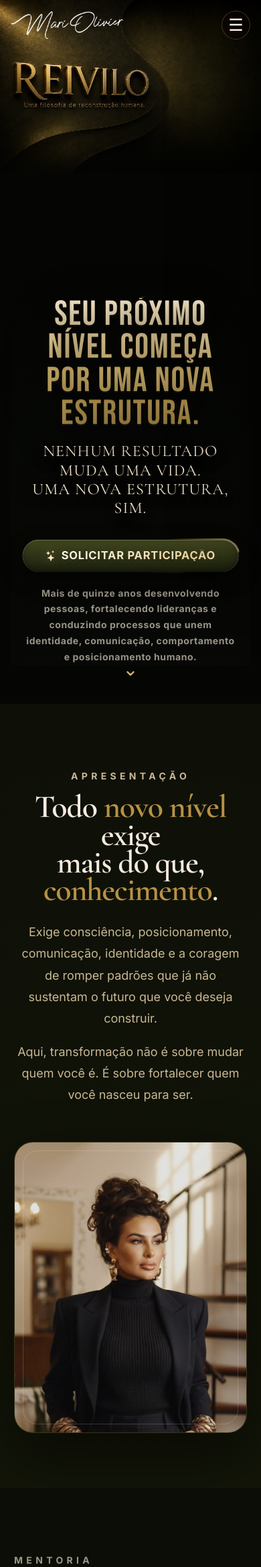
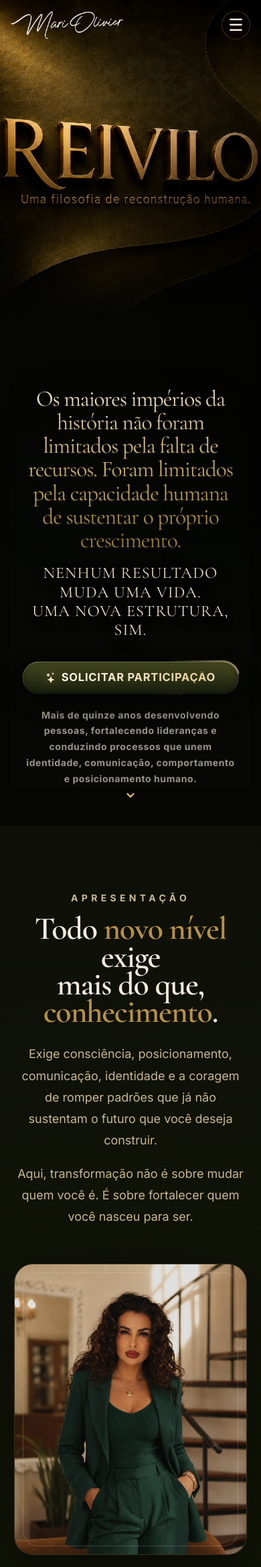
Before and after one commit to Hunter954/MariOlivierLandingPage, a Flask app: page / in a window 390 px wide. Shown: the top 2340 px of the page at 67% size. Run offline with Flask 3, Linux system fonts and the light colour scheme.

Commit message:
Add files via upload

```diff
--- a/app/static/css/style.css
+++ b/app/static/css/style.css
@@ -1153,3 +1153,65 @@ body{background:#070806;color:var(--text)}
     max-width:360px;
   }
 }
+
+
+/* Ajustes solicitados - novo texto do hero, imagem mobile e foto da apresentação */
+.hero h1{
+  max-width:760px;
+  font-family:'Cormorant Garamond',serif!important;
+  font-size:clamp(34px,4.3vw,68px)!important;
+  line-height:1.03!important;
+  letter-spacing:-.035em!important;
+  text-transform:none!important;
+}
+
+.intro-photo img{
+  object-position:center top;
+}
+
+@media(max-width:900px){
+  .hero{
+    min-height:980px!important;
+  }
+
+  .hero-bg{
+    height:clamp(430px,112vw,650px)!important;
+    background-image:
+      linear-gradient(180deg,rgba(5,6,4,.02) 0%,rgba(5,6,4,.04) 48%,rgba(5,6,4,.34) 76%,#050604 100%),
+      url('../img/hero-bg-mobile.png')!important;
+    background-size:cover!important;
+    background-position:center top!important;
+    background-repeat:no-repeat!important;
+  }
+
+  .hero-content{
+    min-height:980px!important;
+    padding-top:clamp(510px,128vw,690px)!important;
+  }
+
+  .hero h1{
+    font-size:clamp(29px,8.2vw,48px)!important;
+    line-height:1.05!important;
+    max-width:520px!important;
+    margin-inline:auto!important;
+  }
+}
+
+@media(max-width:560px){
+  .hero{
+    min-height:940px!important;
+  }
+
+  .hero-bg{
+    height:clamp(420px,126vw,560px)!important;
+  }
+
+  .hero-content{
+    min-height:940px!important;
+    padding-top:clamp(500px,142vw,610px)!important;
+  }
+
+  .hero h1{
+    font-size:clamp(27px,8.6vw,42px)!important;
+  }
+}
--- a/app/templates/index.html
+++ b/app/templates/index.html
@@ -35,7 +35,7 @@
       <div class="hero-bg"></div>
       <div class="container hero-content reveal">
         <div class="hero-copy">
-          <h1>Seu próximo nível<br class="desktop-title-break"> começa por uma<br class="desktop-title-break"> nova estrutura.</h1>
+          <h1>Os maiores impérios da história não foram limitados pela falta de recursos. Foram limitados pela capacidade humana de sustentar o próprio crescimento.</h1>
           <p class="italic hero-structure">NENHUM RESULTADO MUDA UMA VIDA.<br>UMA NOVA ESTRUTURA, SIM.</p>
           <a class="premium-button premium-hero" href="{{ whatsapp_url }}" target="_blank" rel="noopener"><span class="premium-dots" aria-hidden="true"></span><i class="bi bi-stars premium-icon" aria-hidden="true"></i><span class="premium-text">Solicitar participação</span></a>
           <p class="micro">Mais de quinze anos desenvolvendo pessoas, fortalecendo lideranças e conduzindo processos que unem identidade, comunicação, comportamento e posicionamento humano.</p>
@@ -53,7 +53,7 @@
       </div>
       <div class="container intro-photo-wrap reveal" aria-label="Imagem de apresentação Mari Olivier">
         <div class="intro-photo">
-          <img src="{{ url_for('static', filename='img/mari-portrait.jpg') }}" alt="Mari Olivier">
+          <img src="{{ url_for('static', filename='img/reivilo-nova-pessoa.png') }}" alt="Participante REIVILO">
         </div>
       </div>
     </section>
@@ -143,7 +143,7 @@
       <div class="container faq-wrap reveal">
         <p class="eyebrow center-text">FAQ</p>
         <h2 class="center-text">Perguntas <span>frequentes</span></h2>
-        <details open><summary>O que esta mentoria desenvolve?</summary><p>Desenvolve pessoas.</p><p>Mais do que aprimorar habilidades, esta mentoria fortalece identidade, amplia consciência, desperta potencialidades e promove uma transformação profunda na forma de pensar, agir e ocupar espaços.</p><p>Trabalhamos aquilo que sustenta toda grande mudança: autoconhecimento, clareza de propósito, postura diante da vida, inteligência relacional, segurança emocional, comunicação, presença e posicionamento.</p><p>É um processo que une desenvolvimento humano e estratégia para que cada indivíduo reconheça seu valor, rompa limitações invisíveis, amplie sua visão de si mesmo e assuma novos espaços com mais clareza, segurança, consciência e autenticidade.</p></details>
+        <details open><summary>O que a REIVILO desenvolve?</summary><p>Desenvolve pessoas.</p><p>Mais do que aprimorar habilidades, esta mentoria fortalece identidade, amplia consciência, desperta potencialidades e promove uma transformação profunda na forma de pensar, agir e ocupar espaços.</p><p>Trabalhamos aquilo que sustenta toda grande mudança: autoconhecimento, clareza de propósito, postura diante da vida, inteligência relacional, segurança emocional, comunicação, presença e posicionamento.</p><p>É um processo que une desenvolvimento humano e estratégia para que cada indivíduo reconheça seu valor, rompa limitações invisíveis, amplie sua visão de si mesmo e assuma novos espaços com mais clareza, segurança, consciência e autenticidade.</p></details>
       </div>
     </section>
 
```
Also changed, not shown: app/static/img/hero-bg-mobile.png (added), app/static/img/reivilo-nova-pessoa.png (added).
